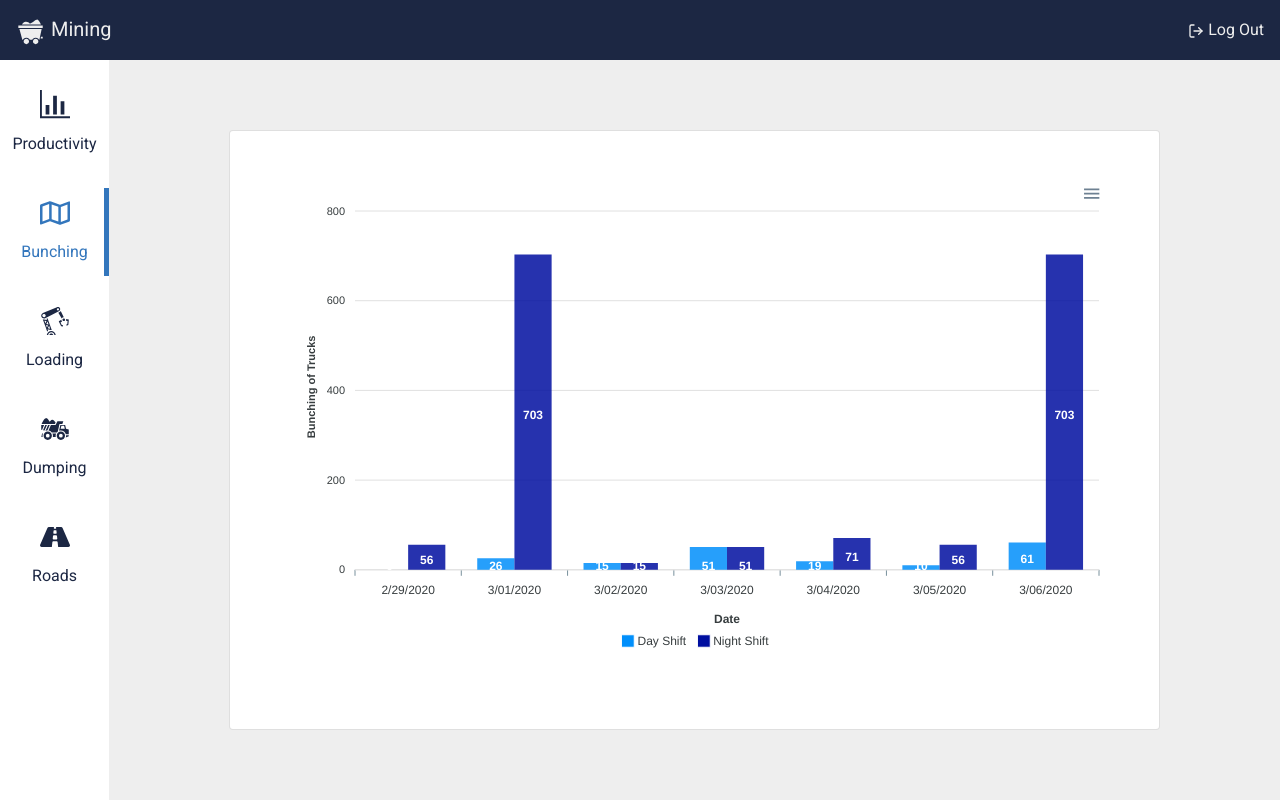
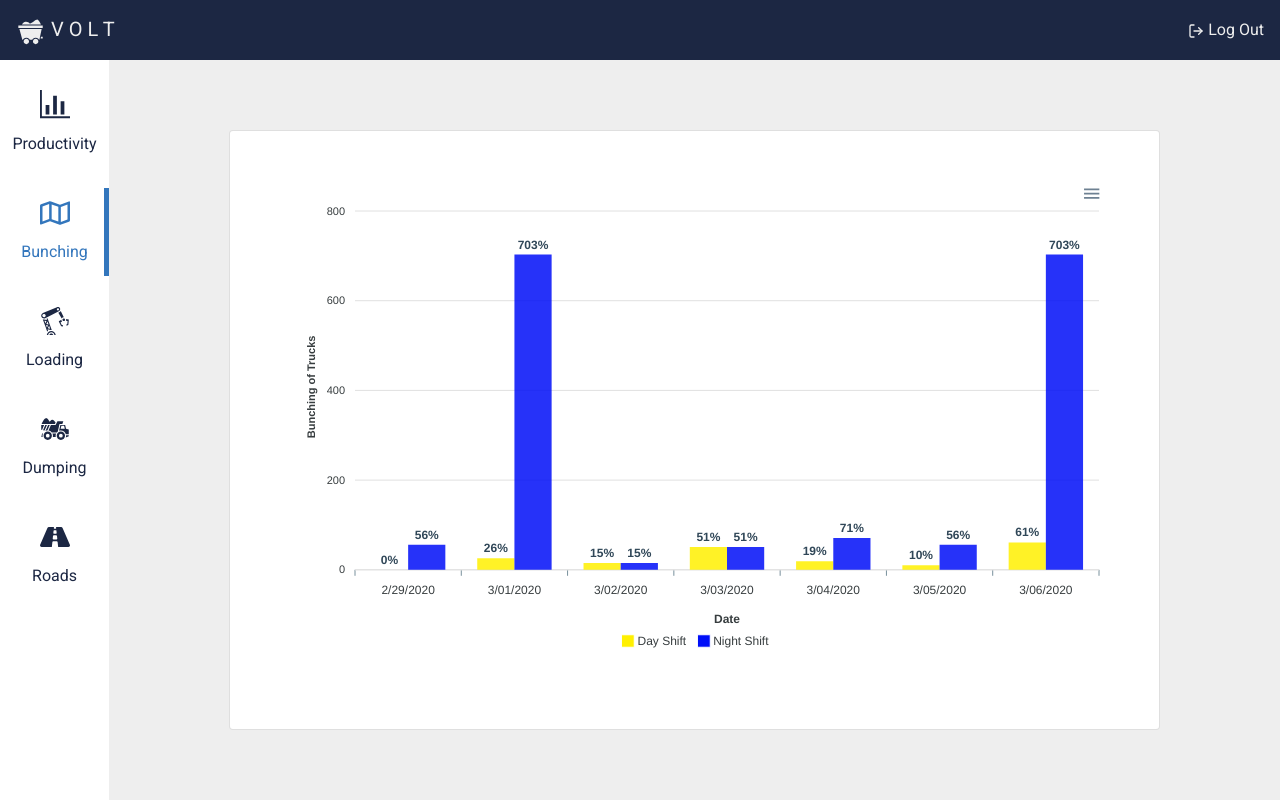
Before and after one commit to antcar112/qds-20-hackathon, a React (Create React App) app: page /bunching in a window 1280 px wide. Built offline with nearby package versions, Linux system fonts and the light colour scheme.

Commit message:
add more bar changes and volt

```diff
--- a/src/components/Apex2.js
+++ b/src/components/Apex2.js
@@ -26,10 +26,28 @@ class Apex2 extends Component {
 			options : {
 				chart  : {
 					type : 'bar'
-				},
+                },
+                plotOptions: {
+                    bar: {
+                      dataLabels: {
+                        position: 'top', // top, center, bottom
+                      },
+                    }
+                  },
+                  dataLabels: {
+                    enabled: true,
+                    formatter: function (val) {
+                      return val + "%";
+                    },
+                    offsetY: -20,
+                    style: {
+                      fontSize: '12px',
+                      colors: ["#304758"]
+                    }
+                },
 				colors : [
-                    '#008FFB',
-                    '#000FA0'
+                    '#FFF000',
+                    '#000FF8'
 				],
 				xaxis  : {
 					type          : 'category',
@@ -92,6 +110,8 @@ class Apex2 extends Component {
 							type     : 'solid',
 							color    : '#B1B9C4',
 							gradient : {
+                                shade: 'light',
+                                shadeIntensity: 0.25,
 								colorFrom   : '#D8E3F0',
 								colorTo     : '#BED1E6',
 								stops       : [
--- a/src/components/NavComponent.js
+++ b/src/components/NavComponent.js
@@ -36,7 +36,7 @@ const NavComponent = () => {
 	return (
 		<StyledNavbar>
 			<NavLink to="/" className="nav__brand">
-				<GiMineWagon /> Mining
+				<GiMineWagon /> V O L T
 			</NavLink>
 			<Nav className="ml-auto">
 				<NavLink to="#">
```
